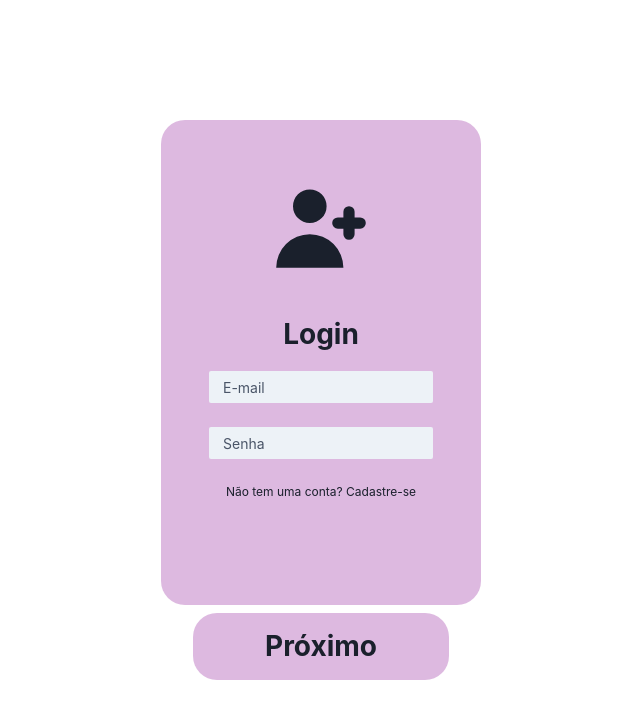
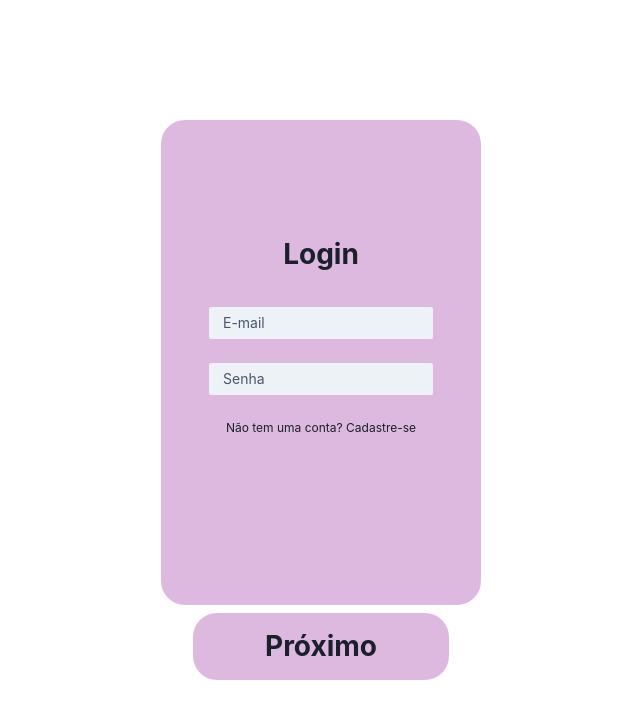
Before and after one commit to alvaromrveiga/nlw-valoriza-client, a React (Create React App) app: page / in a window 1280 px wide. Shown: the top 718 px of the page, without its empty margins (319-959 px from the left). Built offline with nearby package versions, Linux system fonts and the light colour scheme.

Commit message:
Make Icon optional

```diff
--- a/src/components/Sign.tsx
+++ b/src/components/Sign.tsx
@@ -1,14 +1,15 @@
 import { Button, Flex, Icon, Text, VStack } from "@chakra-ui/react";
 import { ReactElement } from "react";
-import { HiUserAdd } from "react-icons/hi";
+import { IconType } from "react-icons";
 
 interface SignProps {
+  icon?: IconType;
   title: string;
   children: ReactElement;
   handleSubmit: () => void;
 }
 
-export function Sign({ title, children, handleSubmit }: SignProps) {
+export function Sign({ icon, title, children, handleSubmit }: SignProps) {
   return (
     <Flex w="100vw" h="100vh" justify="center" align="center">
       <VStack borderRadius="3xl" w={["90vw", "25vw"]} h={["90vh", "70vh"]}>
@@ -21,8 +22,9 @@ export function Sign({ title, children, handleSubmit }: SignProps) {
           align="center"
           backgroundColor="#a645ad60"
         >
-          <Icon as={HiUserAdd} w="35%" h="25%" mb="3vh" />
-          <Text fontWeight="700" fontSize={["1rem", "1.75rem"]}>
+          {icon && <Icon as={icon} w="35%" h="25%" mb="3vh" />}
+
+          <Text fontWeight="700" fontSize={["1rem", "1.75rem"]} pb="2vh">
             {title}
           </Text>
           {children}
```
